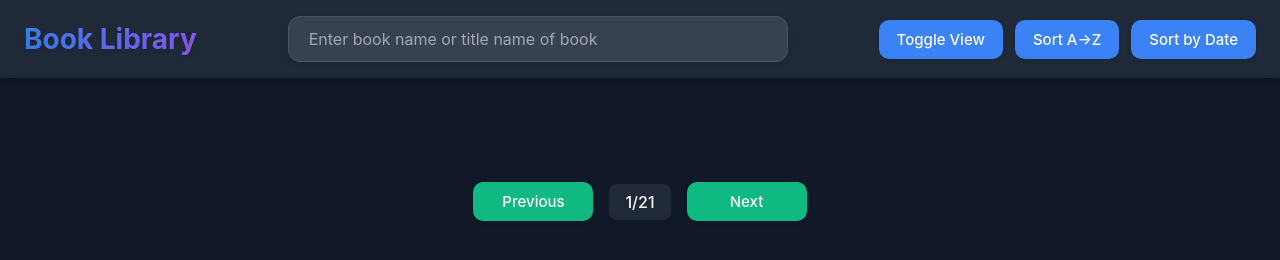
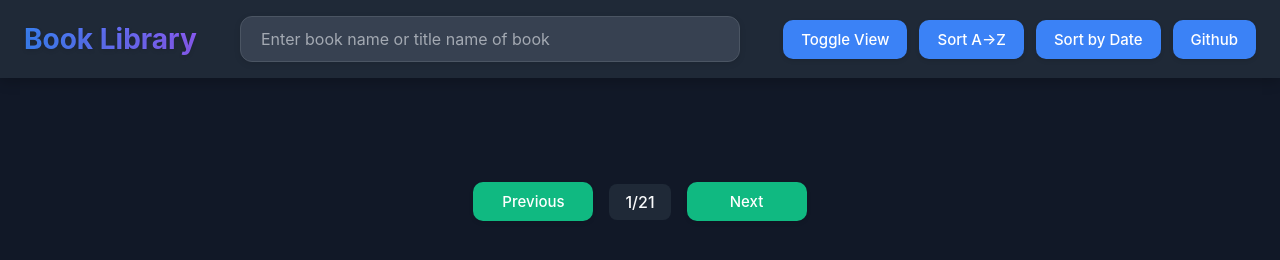
Before and after one commit to KshitizRana/Book-Library, a plain HTML site: page index.html in a window 1280 px wide. Drawn offline with Linux system fonts and the light colour scheme; no server answers.

Commit message:
update index.html

```diff
--- a/index.html
+++ b/index.html
@@ -19,6 +19,7 @@
     <button id="grid">Toggle View</button>
     <button id="sort">Sort A->Z</button>
     <button id="sortDate">Sort by Date</button>
+    <a href="https://github.com/KshitizRana/Book-Library"><button id="github">Github</button></a>
   </nav>
   <main>
     <div class="container">
```
